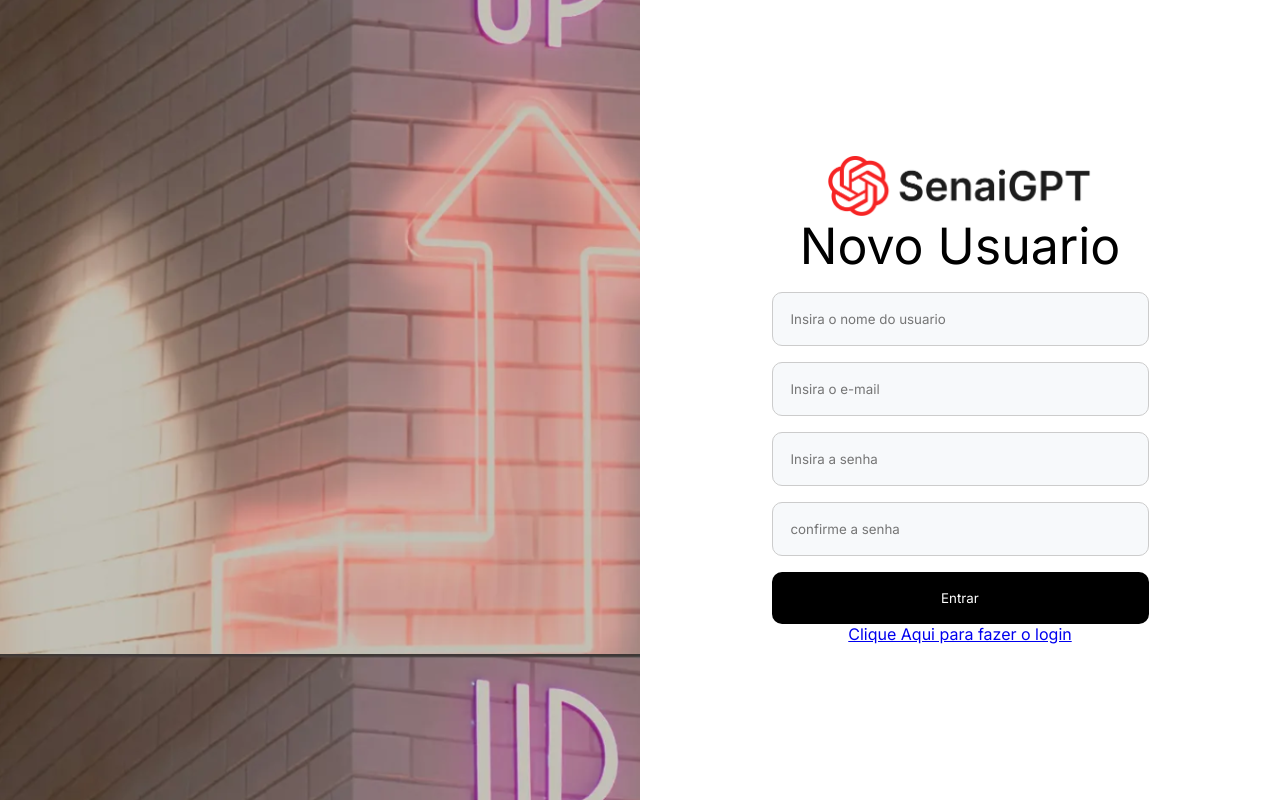
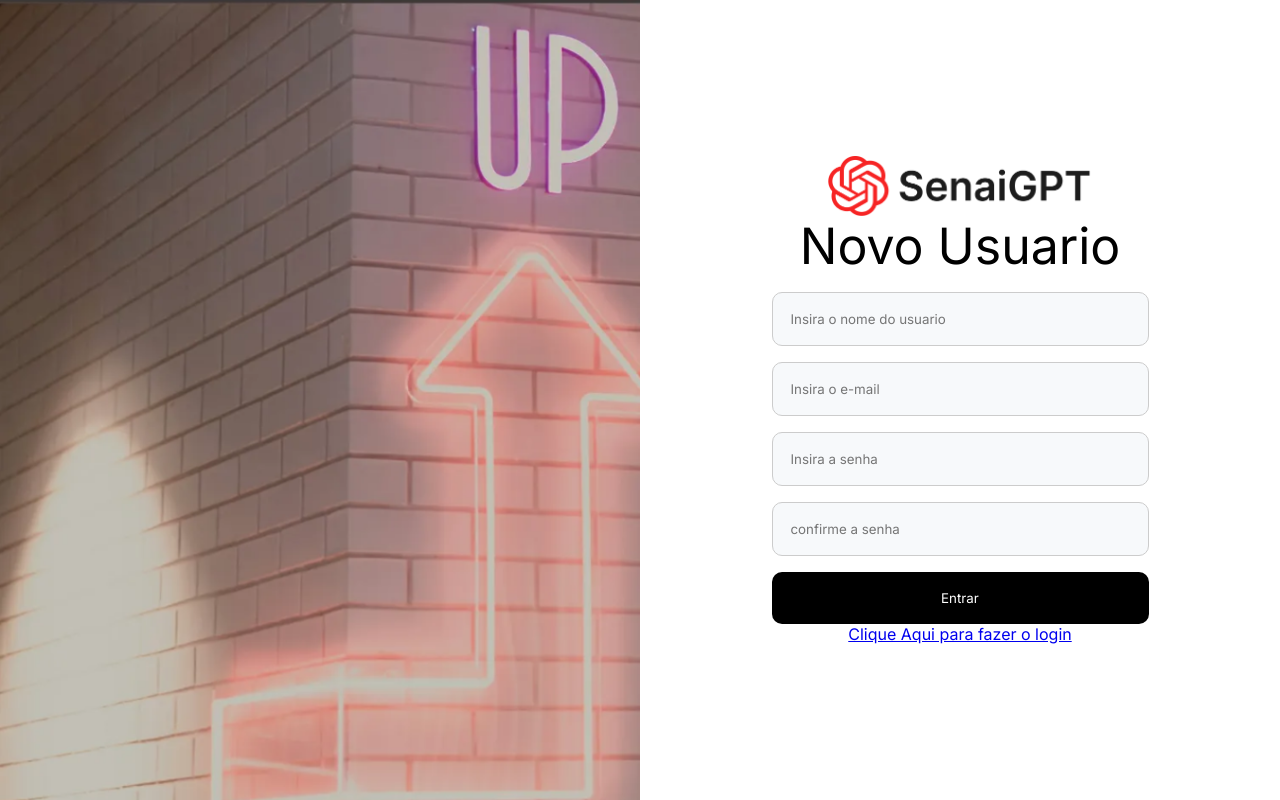
Before and after one commit to Fernandacruz7/senai-gpt-web-angular-jul-25, an Angular app: page /NewUser in a window 1280 px wide. Built offline with nearby package versions, Linux system fonts and the light colour scheme.

Commit message:
Senai GPT finalizado

```diff
--- a/src/app/user-module/login-screen/login-screen.html
+++ b/src/app/user-module/login-screen/login-screen.html
@@ -24,6 +24,8 @@
             <span class="success-status-message">{{ successStatusMessage }}</span>
             <span class="error-status-message">{{ errorStatusMessage }}</span>
 
+            <a href="/NewUser">Clique aqui para criar uma conta.</a>
+
         </div>
 </main>
 
--- a/src/app/user-module/new-user-screen/new-user-screen.css
+++ b/src/app/user-module/new-user-screen/new-user-screen.css
@@ -12,8 +12,6 @@
 
     background-image: url("/imgs/up.png");
     background-size: cover;
-    background-position: 0px -946px;
-
     width: 50vw;
     /* 50% da largura do monitor */
     height: 100vh;
--- a/src/app/user-module/new-user-screen/new-user-screen.ts
+++ b/src/app/user-module/new-user-screen/new-user-screen.ts
@@ -78,7 +78,7 @@ export class NewuserScreen {
         "Content-Type": "application/json"
       },
       body: JSON.stringify({
-        username: this.newUser.value.username,
+        name: this.newUser.value.username,
         email: this.newUser.value.email,
         password: this.newUser.value.password
       })
```
